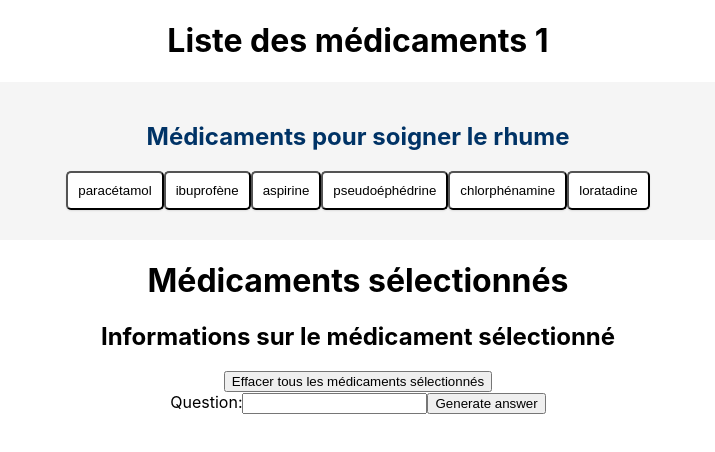
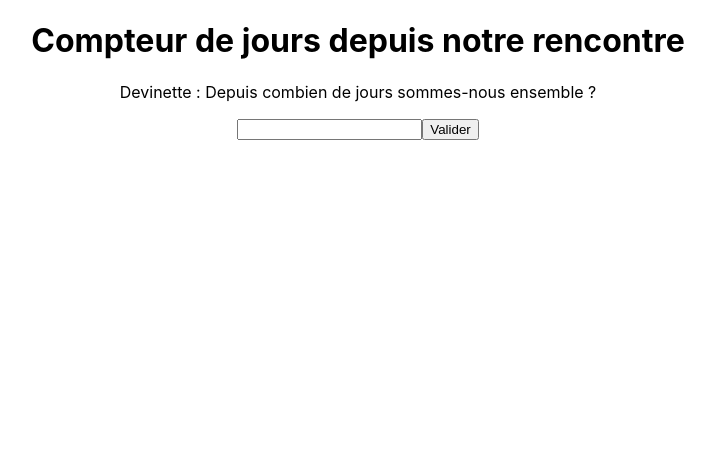
Before and after one commit to LeoVrfb/js-react-lessons, a React (Create React App) app: page / in a window 1280 px wide. Shown: the top 452 px of the page, without its empty margins (282-997 px from the left). Built offline with nearby package versions, Linux system fonts and the light colour scheme; the HTML template or start-up script is replaced by a standard one.

Commit message:
schedule that count the day since the start of my relationship

```diff
--- a/package.json
+++ b/package.json
@@ -7,6 +7,7 @@
     "@testing-library/jest-dom": "^5.16.5",
     "@testing-library/react": "^13.4.0",
     "@testing-library/user-event": "^13.5.0",
+    "moment": "^2.29.4",
     "openai": "^3.2.1",
     "react": "^18.2.0",
     "react-dom": "^18.2.0",
--- a/src/App.js
+++ b/src/App.js
@@ -1,10 +1,12 @@
 import './App.css';
-import ParentComponent from './components/ParentComponent';
+import CompteurJours from './components/appcompteurJours/CompteurJours';
+/* import ParentComponent from './components/ParentComponent' */
 
 function App() {
   return (
     <div className="App">
-      <ParentComponent/>
+        {/*<ParentComponent/> */}
+       <CompteurJours/>
     </div>
   );
 }
--- /dev/null
+++ b/src/components/appcompteurJours/CompteurJours.jsx
@@ -0,0 +1,49 @@
+import React, { useState, useEffect } from 'react';
+import moment from 'moment';
+
+const CompteurJours = () => {
+  const [joursDepuisRencontre, setJoursDepuisRencontre] = useState(null);
+  const [devinette, setDevinette] = useState('');
+  const [reponse, setReponse] = useState('');
+  const [bravo, setBravo] = useState(false);
+
+  const dateRencontre = moment('2022-04-23');
+  const maintenant = moment();
+
+  useEffect(() => {
+    setJoursDepuisRencontre(maintenant.diff(dateRencontre, 'days'));
+  }, []);
+
+  const handleChange = (event) => {
+    setDevinette(event.target.value);
+  }
+
+  const handleSubmit = (event) => {
+    event.preventDefault();
+    if (parseInt(devinette) === joursDepuisRencontre) {
+      setBravo(true);
+      setReponse(`Bravo, tu as trouvé ! Cela fait bien ${joursDepuisRencontre} jours que nous sommes ensemble.`);
+    } else {
+      setBravo(false);
+      setReponse(`Désolé, tu t'es trompé. Cela fait ${joursDepuisRencontre} jours que nous sommes ensemble.`);
+    }
+    setDevinette('');
+  }
+
+  return (
+    <div>
+      <h1>Compteur de jours depuis notre rencontre</h1>
+      <p>Devinette : Depuis combien de jours sommes-nous ensemble ?</p>
+      <form onSubmit={handleSubmit}>
+        <input type="number" value={devinette} onChange={handleChange} />
+        <button type="submit">Valider</button>
+      </form>
+      {reponse && (
+        <p style={{ color: bravo ? 'green' : 'red' }}>{reponse}</p>
+      )}
+
+    </div>
+  );
+}
+
+export default CompteurJours;
```
Also changed, not shown: 1 other file (tests, documents, lock files or other folders).
